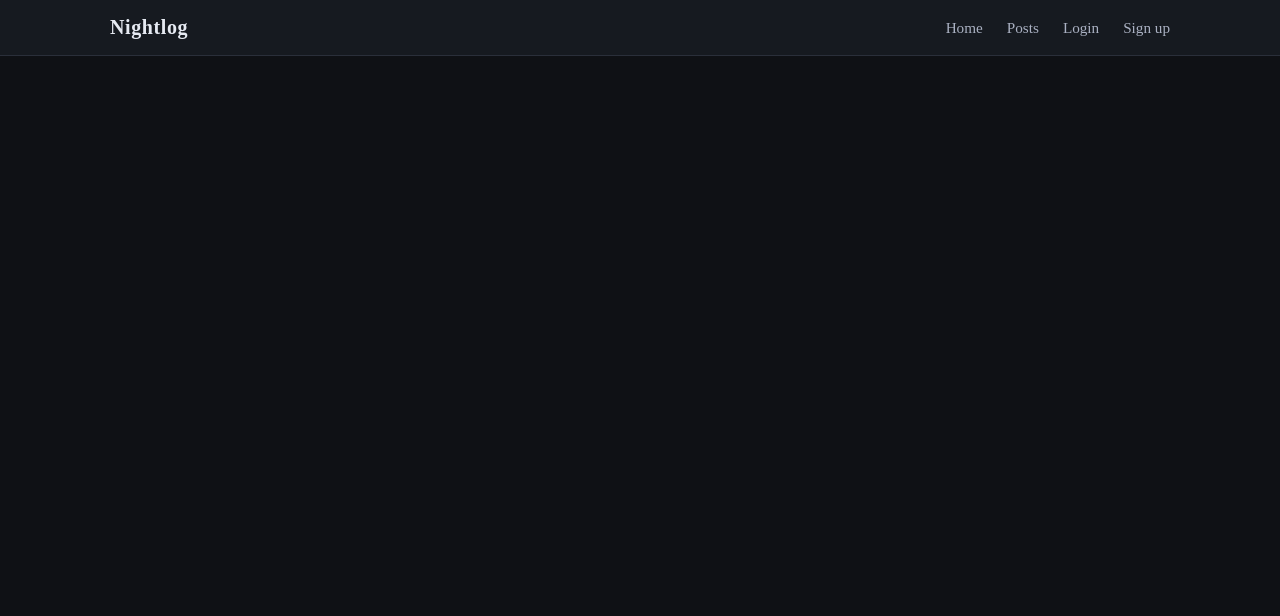
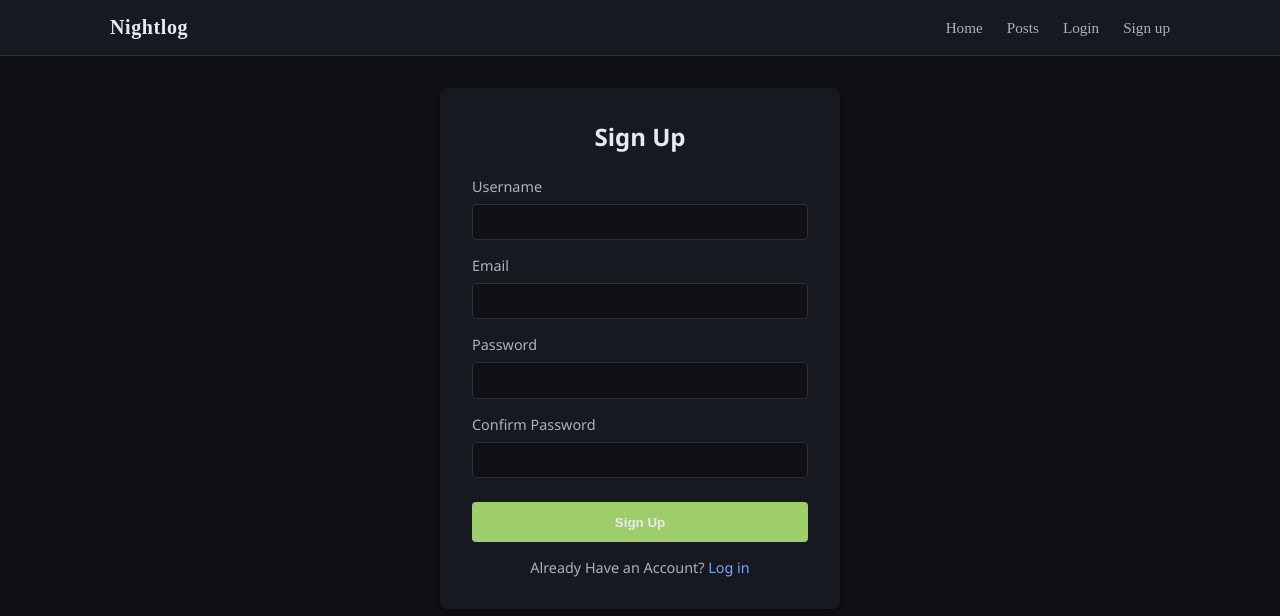
Before and after one commit to HagaiLevHacohen/Blog-API, a React app in the folder frontend/: page /signup in a window 1280 px wide. Shown: the top 616 px of the page. Built offline with nearby package versions, Linux system fonts and the light colour scheme; the HTML template or start-up script is replaced by a standard one.

Commit message:
signup and login component finished and styles

```diff
--- a/frontend/src/components/Login.jsx
+++ b/frontend/src/components/Login.jsx
@@ -1,8 +1,86 @@
+import { useState } from "react";
+import { useNavigate, Link } from "react-router";
+import { useAuth } from "./context/AuthContext";
+import styles from "../styles/Login.module.css";
+
 export default function Login() {
+  const navigate = useNavigate();
+  const { login } = useAuth();
+
+  const [formData, setFormData] = useState({
+    username: "",
+    password: "",
+  });
+
+  const [error, setError] = useState("");
+  const [loading, setLoading] = useState(false);
+
+  const handleChange = (e) => {
+    setFormData({ ...formData, [e.target.name]: e.target.value });
+  };
+
+  const handleSubmit = async (e) => {
+    e.preventDefault();
+    setError("");
+    setLoading(true);
+
+    try {
+      const res = await fetch("http://localhost:3000/login", {
+        method: "POST",
+        headers: { "Content-Type": "application/json" },
+        body: JSON.stringify(formData),
+      });
+
+      const data = await res.json();
+
+      if (!res.ok) {
+        throw new Error(data.message || "Login failed");
+      }
+
+      // backend should return { token }
+      login(data.token);
+      navigate("/");
+    } catch (err) {
+      setError(err.message);
+    } finally {
+      setLoading(false);
+    }
+  };
 
   return (
-    <div>
+    <div className={styles.loginContainer}>
+      <form className={styles.loginForm} onSubmit={handleSubmit}>
+        <h2>Log in to Nightlog</h2>
 
+        {error && <p className={styles.error}>{error}</p>}
+
+        <label>Username</label>
+        <input
+          type="text"
+          name="username"
+          value={formData.username}
+          onChange={handleChange}
+          required
+        />
+
+        <label>Password</label>
+        <input
+          type="password"
+          name="password"
+          value={formData.password}
+          onChange={handleChange}
+          required
+        />
+
+        <button type="submit" disabled={loading}>
+          {loading ? "Logging in..." : "Log In"}
+        </button>
+
+        <p className={styles.footerText}>
+          Don't have an account?{" "}
+          <Link to="/signup">Sign up</Link>
+        </p>
+      </form>
     </div>
   );
 }
--- a/frontend/src/components/Signup.jsx
+++ b/frontend/src/components/Signup.jsx
@@ -1,8 +1,128 @@
+import { useState } from "react";
+import { Link } from "react-router";
+import styles from "../styles/Signup.module.css"; // Note the import
+
 export default function Signup() {
+  const [formData, setFormData] = useState({
+    username: "",
+    email: "",
+    password: "",
+    confirm_password: "",
+  });
+
+  const [errors, setErrors] = useState({});
+  const [message, setMessage] = useState("");
+
+  const handleChange = (e) => {
+    setFormData({ ...formData, [e.target.name]: e.target.value });
+  };
+
+  const handleSubmit = async (e) => {
+    e.preventDefault();
+    setErrors({});
+    setMessage("");
+
+    const newErrors = {};
+
+    // Basic frontend validation similar to your backend
+    if (!formData.username.trim()) newErrors.username = "Username is required";
+    if (!formData.email.trim()) newErrors.email = "Email is required";
+    else if (!/\S+@\S+\.\S+/.test(formData.email))
+      newErrors.email = "Email must be valid";
+    if (formData.password.length < 6)
+      newErrors.password = "Password must be at least 6 characters long";
+    if (formData.confirm_password !== formData.password)
+      newErrors.confirm_password = "Password confirmation doesn't match";
+
+    if (Object.keys(newErrors).length > 0) {
+      setErrors(newErrors);
+      return;
+    }
+
+    // Call your backend API for signup
+    try {
+      const res = await fetch("http://localhost:3000/signup", {
+        method: "POST",
+        headers: { "Content-Type": "application/json" },
+        body: JSON.stringify(formData),
+      });
+      if (!res.ok) {
+        throw new Error("Signup request failed");
+      }
+
+      const data = await res.json();
+
+      if (!data.success) {
+        const backendErrors = {};
+        if (data.errors) {
+          data.errors.forEach((err) => {
+            backendErrors[err.param] = err.msg;
+          });
+        }
+        setErrors(backendErrors);
+        setMessage(data.message || "Signup failed");
+      } else {
+        setMessage("Signup successful! You can now log in.");
+        setFormData({ username: "", email: "", password: "", confirm_password: "" });
+      }
+    } catch (err) {
+      setMessage("Something went wrong. Try again later.");
+      console.error(err);
+    }
+  };
 
   return (
-    <div>
+    <div className={styles.signupContainer}>
+      <form className={styles.signupForm} onSubmit={handleSubmit}>
+        <h2>Sign Up</h2>
 
+        <label>Username</label>
+        <input
+          type="text"
+          name="username"
+          value={formData.username}
+          onChange={handleChange}
+        />
+        {errors.username && <p className={styles.error}>{errors.username}</p>}
+
+        <label>Email</label>
+        <input
+          type="email"
+          name="email"
+          value={formData.email}
+          onChange={handleChange}
+        />
+        {errors.email && <p className={styles.error}>{errors.email}</p>}
+
+        <label>Password</label>
+        <input
+          type="password"
+          name="password"
+          value={formData.password}
+          onChange={handleChange}
+        />
+        {errors.password && <p className={styles.error}>{errors.password}</p>}
+
+        <label>Confirm Password</label>
+        <input
+          type="password"
+          name="confirm_password"
+          value={formData.confirm_password}
+          onChange={handleChange}
+        />
+        {errors.confirm_password && (
+          <p className={styles.error}>{errors.confirm_password}</p>
+        )}
+
+        <button type="submit">Sign Up</button>
+
+        {message && <p className={styles.message}>{message}</p>}
+
+        <p className={styles.footerText}>
+          Already Have an Account?{" "}
+          <Link to="/login">Log in</Link>
+        </p>
+      </form>
     </div>
   );
 }
--- /dev/null
+++ b/frontend/src/styles/Login.module.css
@@ -0,0 +1,89 @@
+.loginContainer {
+  display: flex;
+  justify-content: center;
+  align-items: center;
+  height: 100%;
+  background-color: var(--bg-primary);
+  font-family: "Segoe UI", sans-serif;
+}
+
+.loginForm {
+  background-color: var(--bg-secondary);
+  padding: 2rem;
+  border-radius: 8px;
+  width: 380px;
+  box-shadow: 0 4px 12px rgba(0, 0, 0, 0.5);
+}
+
+.loginForm h2 {
+  text-align: center;
+  margin-bottom: 1.5rem;
+  color: var(--text-primary);
+}
+
+.loginForm label {
+  display: block;
+  margin-top: 1rem;
+  margin-bottom: 0.5rem;
+  color: var(--text-secondary);
+  font-size: 0.9rem;
+}
+
+.loginForm input {
+  width: 100%;
+  padding: 0.6rem;
+  border-radius: 4px;
+  border: 1px solid var(--border-default);
+  background-color: var(--bg-primary);
+  color: var(--text-primary);
+}
+
+.loginForm input:focus {
+  outline: 2px solid var(--focus-ring);
+  outline-offset: 2px;
+}
+
+.loginForm button {
+  width: 100%;
+  padding: 0.8rem;
+  margin-top: 1.5rem;
+  border: none;
+  border-radius: 4px;
+  background-color: var(--accent-primary);
+  color: var(--text-primary);
+  font-weight: bold;
+  cursor: pointer;
+  transition: background-color 0.3s;
+}
+
+.loginForm button:hover {
+  background-color: var(--accent-secondary);
+}
+
+.loginForm button:disabled {
+  opacity: 0.6;
+  cursor: not-allowed;
+}
+
+.error {
+  color: var(--accent-danger);
+  font-size: 0.9rem;
+  margin-bottom: 1rem;
+  text-align: center;
+}
+
+.footerText {
+  margin-top: 1rem;
+  text-align: center;
+  font-size: 0.9rem;
+  color: var(--text-secondary);
+}
+
+.footerText a {
+  color: var(--accent-primary);
+  text-decoration: none;
+}
+
+.footerText a:hover {
+  text-decoration: underline;
+}
--- /dev/null
+++ b/frontend/src/styles/Signup.module.css
@@ -0,0 +1,89 @@
+.signupContainer {
+  display: flex;
+  justify-content: center;
+  align-items: center;
+  height: 100%;
+  background-color: var(--bg-primary);
+  font-family: "Segoe UI", sans-serif;
+}
+
+.signupForm {
+  background-color: var(--bg-secondary);
+  padding: 2rem;
+  border-radius: 8px;
+  width: 400px;
+  box-shadow: 0 4px 12px rgba(0, 0, 0, 0.5);
+}
+
+.signupForm h2 {
+  text-align: center;
+  margin-bottom: 1.5rem;
+  color: var(--text-primary);
+}
+
+.signupForm label {
+  display: block;
+  margin-top: 1rem;
+  margin-bottom: 0.5rem;
+  color: var(--text-secondary);
+  font-size: 0.9rem;
+}
+
+.signupForm input {
+  width: 100%;
+  padding: 0.6rem;
+  border-radius: 4px;
+  border: 1px solid var(--border-default);
+  background-color: var(--bg-primary);
+  color: var(--text-primary);
+}
+
+.signupForm input:focus {
+  outline: 2px solid var(--focus-ring);
+  outline-offset: 2px;
+}
+
+.signupForm button {
+  width: 100%;
+  padding: 0.8rem;
+  margin-top: 1.5rem;
+  border: none;
+  border-radius: 4px;
+  background-color: var(--accent-secondary);
+  color: var(--text-primary);
+  font-weight: bold;
+  cursor: pointer;
+  transition: background-color 0.3s;
+}
+
+.signupForm button:hover {
+  background-color: var(--accent-primary);
+}
+
+.error {
+  color: var(--accent-danger);
+  font-size: 0.85rem;
+  margin-top: 0.25rem;
+}
+
+.message {
+  text-align: center;
+  margin-top: 1rem;
+  color: var(--accent-primary);
+}
+
+.footerText {
+  margin-top: 1rem;
+  text-align: center;
+  font-size: 0.9rem;
+  color: var(--text-secondary);
+}
+
+.footerText a {
+  color: var(--accent-primary);
+  text-decoration: none;
+}
+
+.footerText a:hover {
+  text-decoration: underline;
+}
```
